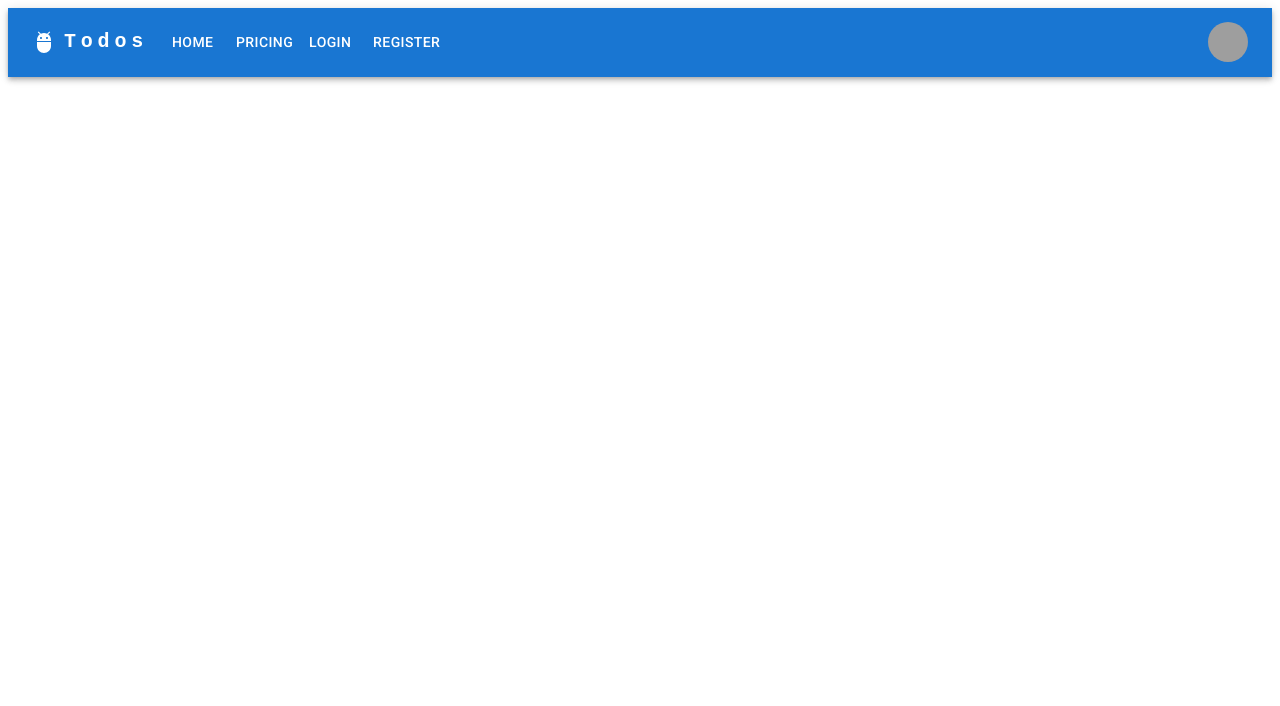
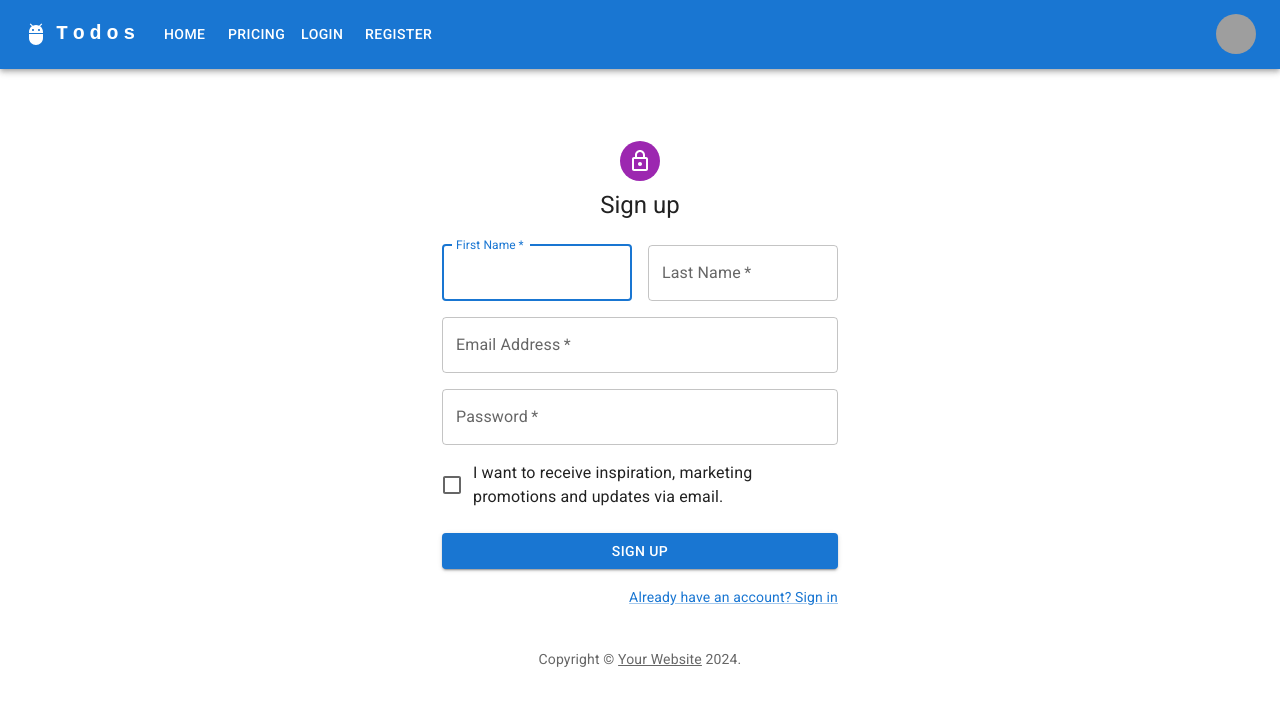
Before and after one commit to ivailopapazov/react-router-workshop-august-2024, a React (Vite) app: page /register in a window 1280 px wide. Shown: the top 706 px of the page. Built offline with nearby package versions, Linux system fonts and the light colour scheme; grey boxes are pictures that could not be loaded.

Commit message:
Add register page

```diff
--- a/src/App.jsx
+++ b/src/App.jsx
@@ -4,6 +4,7 @@
 import Home from './components/Home';
 import Pricing from './components/Pricing';
 import Login from './components/Login';
+import Register from './components/Register';
 
 function App() {
     return (
@@ -14,6 +15,7 @@
                 <Route path='/' element={<Home />} />
                 <Route path='/pricing' element={<Pricing />} />
                 <Route path='/login' element={<Login />} />
+                <Route path='/register' element={<Register />} />
             </Routes>
         </>
     )
--- /dev/null
+++ b/src/components/Register.jsx
@@ -0,0 +1,127 @@
+import * as React from 'react';
+
+import Avatar from '@mui/material/Avatar';
+import Button from '@mui/material/Button';
+import CssBaseline from '@mui/material/CssBaseline';
+import TextField from '@mui/material/TextField';
+import FormControlLabel from '@mui/material/FormControlLabel';
+import Checkbox from '@mui/material/Checkbox';
+import Link from '@mui/material/Link';
+import Grid from '@mui/material/Grid';
+import Box from '@mui/material/Box';
+import LockOutlinedIcon from '@mui/icons-material/LockOutlined';
+import Typography from '@mui/material/Typography';
+import Container from '@mui/material/Container';
+
+export default function Register() {
+    const handleSubmit = (event) => {
+        event.preventDefault();
+        const data = new FormData(event.currentTarget);
+        console.log({
+            email: data.get('email'),
+            password: data.get('password'),
+        });
+    };
+
+    return (
+        <Container component="main" maxWidth="xs">
+            <CssBaseline />
+            <Box
+                sx={{
+                    marginTop: 8,
+                    display: 'flex',
+                    flexDirection: 'column',
+                    alignItems: 'center',
+                }}
+            >
+                <Avatar sx={{ m: 1, bgcolor: 'secondary.main' }}>
+                    <LockOutlinedIcon />
+                </Avatar>
+                <Typography component="h1" variant="h5">
+                    Sign up
+                </Typography>
+                <Box component="form" noValidate onSubmit={handleSubmit} sx={{ mt: 3 }}>
+                    <Grid container spacing={2}>
+                        <Grid item xs={12} sm={6}>
+                            <TextField
+                                autoComplete="given-name"
+                                name="firstName"
+                                required
+                                fullWidth
+                                id="firstName"
+                                label="First Name"
+                                autoFocus
+                            />
+                        </Grid>
+                        <Grid item xs={12} sm={6}>
+                            <TextField
+                                required
+                                fullWidth
+                                id="lastName"
+                                label="Last Name"
+                                name="lastName"
+                                autoComplete="family-name"
+                            />
+                        </Grid>
+                        <Grid item xs={12}>
+                            <TextField
+                                required
+                                fullWidth
+                                id="email"
+                                label="Email Address"
+                                name="email"
+                                autoComplete="email"
+                            />
+                        </Grid>
+                        <Grid item xs={12}>
+                            <TextField
+                                required
+                                fullWidth
+                                name="password"
+                                label="Password"
+                                type="password"
+                                id="password"
+                                autoComplete="new-password"
+                            />
+                        </Grid>
+                        <Grid item xs={12}>
+                            <FormControlLabel
+                                control={<Checkbox value="allowExtraEmails" color="primary" />}
+                                label="I want to receive inspiration, marketing promotions and updates via email."
+                            />
+                        </Grid>
+                    </Grid>
+                    <Button
+                        type="submit"
+                        fullWidth
+                        variant="contained"
+                        sx={{ mt: 3, mb: 2 }}
+                    >
+                        Sign Up
+                    </Button>
+                    <Grid container justifyContent="flex-end">
+                        <Grid item>
+                            <Link href="#" variant="body2">
+                                Already have an account? Sign in
+                            </Link>
+                        </Grid>
+                    </Grid>
+                </Box>
+            </Box>
+            <Copyright sx={{ mt: 5 }} />
+        </Container>
+    );
+}
+
+function Copyright(props) {
+    return (
+        <Typography variant="body2" color="text.secondary" align="center" {...props}>
+            {'Copyright © '}
+            <Link color="inherit" href="https://mui.com/">
+                Your Website
+            </Link>{' '}
+            {new Date().getFullYear()}
+            {'.'}
+        </Typography>
+    );
+}
```
